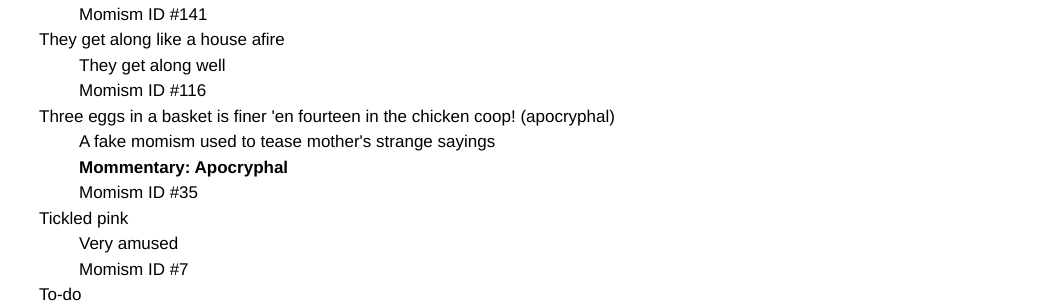
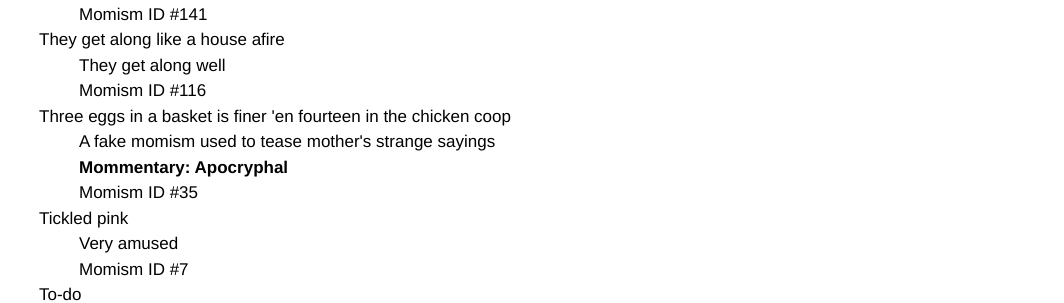
Before and after one commit to summerhays/new_momisms, a Jekyll site: the page built from _pages/old_list.md, in a window 1280 px wide and 900 px high, scrolled down 23120 px. Shown: the part 153-456 px from the top of the window, without its empty margins (216-1280 px from the left). Built offline with Jekyll 4.4.1, drawn with Linux system fonts in a browser that asks for light colours; some web fonts are replaced; comment, search, counter and statistics services are not loaded.

Commit message:
michigoose

```diff
--- a/_data/momisms.yaml
+++ b/_data/momisms.yaml
@@ -714,7 +714,7 @@
   definition: "Mother's love of photography"
   example: "You know me and my photo hobby"
   order: 225
-  links: "<img class='img_small' src='/assets/images/goose1.jpg' alt='St. Pats Goose'>, <img class='img_small' src='/assets/images/goose2.jpg' alt='Jailbird'>, <img src='/assets/images/goose3.jpg' alt='Medical worker' class='img_small'>, <img class='img_small' src='/assets/images/goose4.jpg' alt='Strawbirdy'>, <img class='img_small' src='/assets/images/goose5.jpg' alt='Patriot goose'>, <img class='img_small' src='/assets/images/goose6.jpg' alt='Dunno goose'>, <img class='img_small' src='/assets/images/goose7.jpg' alt='Christmas goose'>"
+  links: "<img class='img_small' src='/assets/images/goose1.jpg' alt='St. Pats Goose'>, <img class='img_small' src='/assets/images/goose2.jpg' alt='Jailbird'>, <img src='/assets/images/goose3.jpg' alt='Medical worker' class='img_small'>, <img class='img_small' src='/assets/images/goose4.jpg' alt='Strawbirdy'>, <img class='img_small' src='/assets/images/goose5.jpg' alt='Patriot goose'>, <img class='img_small' src='/assets/images/goose6.jpg' alt='Dunno goose'>, <img class='img_small' src='/assets/images/goose7.jpg' alt='Christmas goose'>, <img class='img_small' src='/assets/images/goose8.jpg' alt='Michi-goose'>"
 - momism: "Piece of work"
   definition: "Adjective meaning someone is unusually unpleasant, difficult, or behaves particularly badly"
   example: "You're a piece of work, lovey"
@@ -907,7 +907,7 @@
 - momism: "They get along like a house afire"
   definition: "They get along well"
   order: 116
-- momism: "Three eggs in a basket is finer 'en fourteen in the chicken coop! (apocryphal)"
+- momism: "Three eggs in a basket is finer 'en fourteen in the chicken coop"
   definition: "A fake momism used to tease mother's strange sayings"
   mommentary: "Apocryphal"
   order: 35
```
Also changed, not shown: assets/images/goose8.jpg (added).
